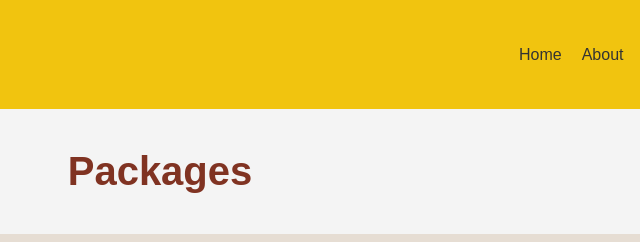
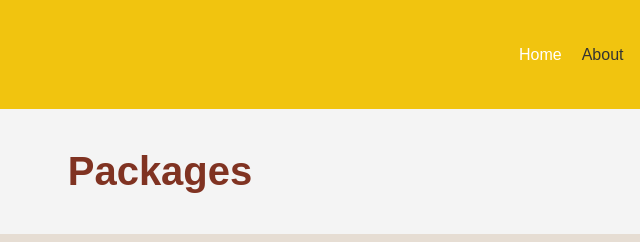
Before and after one commit to BoluOladipo/Z-Apparel, a plain HTML site: page apparelservices.html in a window 1280 px wide. In both pictures the pointer is over the link "Home". Shown: the top 242 px of the page, 480-1120 px from the left. Drawn offline with Linux system fonts and the light colour scheme.

Commit message:
Update services.css

```diff
--- a/apparelcss/services.css
+++ b/apparelcss/services.css
@@ -46,6 +46,10 @@ body {
     list-style: none;
     margin: 0;
     padding: 0;
+}
+
+.nav-links ul li a:hover {
+    color: white;
 }
 
 .nav-links ul li {
```
